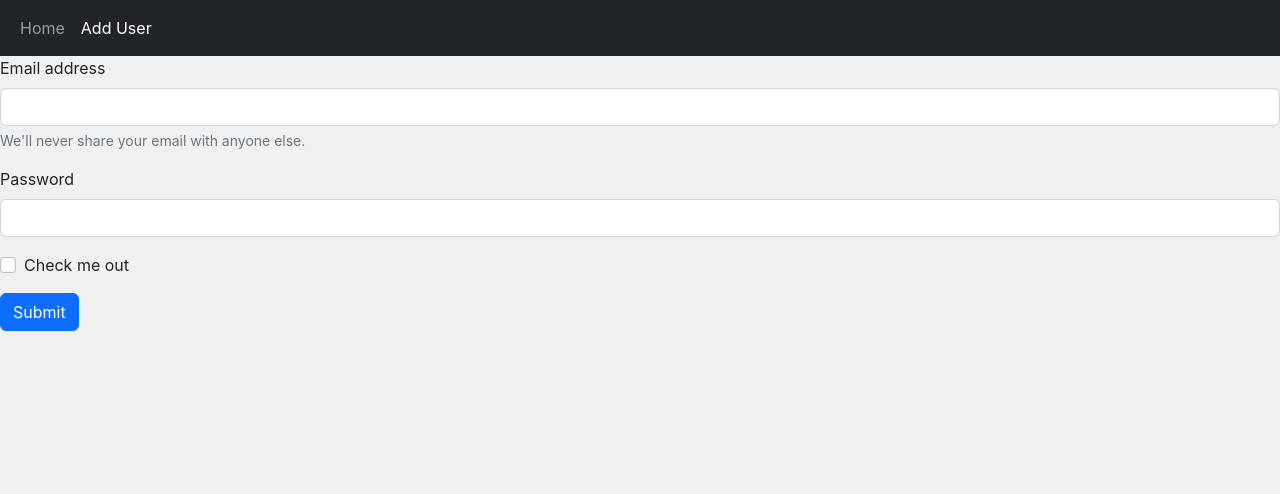
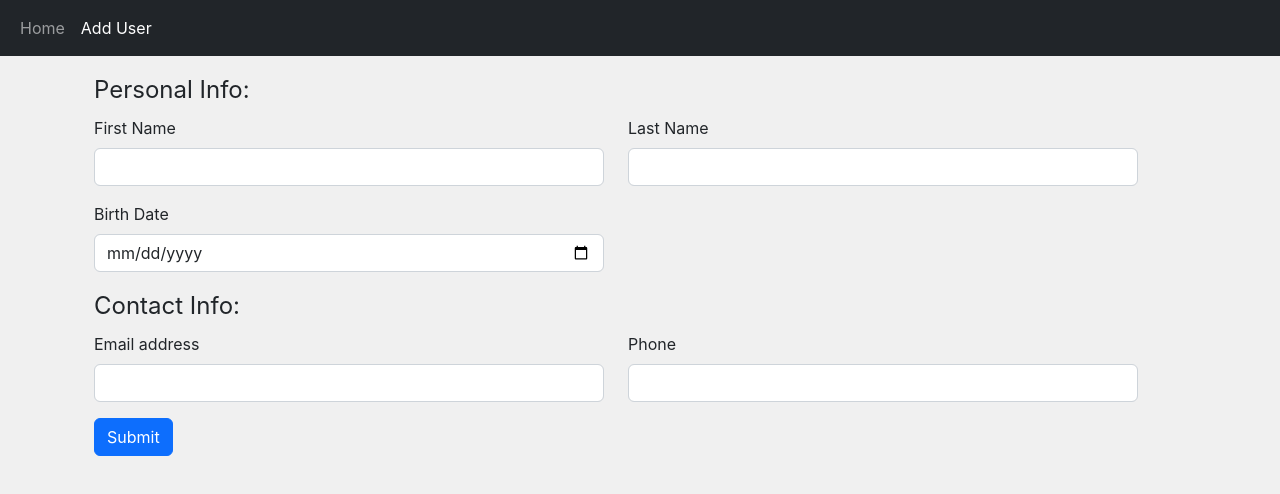
Before and after one commit to tthien95/users-list, a React (Create React App) app: page /new-user in a window 1280 px wide. Shown: the top 494 px of the page. Built offline with nearby package versions, Linux system fonts and the light colour scheme.

Commit message:
Building Form

```diff
--- a/src/App.js
+++ b/src/App.js
@@ -9,8 +9,9 @@ function App() {
     <>
       <Navigation />
       <Routes>
-        <Route path='/' element={<UsersTable />}/>
-        <Route path='new-user' element={<UserForm/>}/>
+        <Route path='/' element={<UsersTable />} exact/>
+        <Route path='new-user' element={<UserForm/>} exact/>
+        <Route path='user/:userId' element={<UserForm/>} exact/>
       </Routes>
     </>
   );
--- a/src/components/Form/UserForm.js
+++ b/src/components/Form/UserForm.js
@@ -1,41 +1,69 @@
 import React from 'react';
+
+const handleFormSubmit= (event) => {
+  event.preventDefault();
+}
 
 export default function UserForm() {
   return (
-    <form>
-      <div class="mb-3">
-        <label for="exampleInputEmail1" class="form-label">
+    <form className="container-md mt-3" onSubmit={handleFormSubmit}>
+      <fieldset className="row mb-3 container">
+        <legend>Personal Info: </legend>
+        <div className="row mb-3">
+          <div className="col-6">
+            <label htmlFor="firstName" className="form-label">
+              First Name
+            </label>
+            <input type="text" className="form-control" id="firstName" />
+          </div>
+          <div className="col-6">
+            <label htmlFor="lastName" className="form-label">
+              Last Name
+            </label>
+            <input type="text" className="form-control" id="lastName" />
+          </div>
+        </div>
+        <div className="row">
+          <div className="col-6">
+            <label htmlFor="firstName" className="form-label">
+              Birth Date
+            </label>
+            <input type="date" className="form-control" id="firstName" />
+          </div>
+        </div>
+      </fieldset>
+      <fieldset className="row mb-3 container">
+        <legend>Contact Info: </legend>
+        <div className="row">
+          <div className="col-6">
+            <label htmlFor="email" className="form-label">
               Email address
             </label>
             <input
               type="email"
-          class="form-control"
-          id="exampleInputEmail1"
-          aria-describedby="emailHelp"
+              className="form-control"
+              id="email"
             />
-        <div id="emailHelp" class="form-text">
-          We'll never share your email with anyone else.
+          </div>
+          <div className="col-6">
+            <label htmlFor="phone" className="form-label">
+              Phone
+            </label>
+            <input
+              type="tel"
+              className="form-control"
+              id="phone"
+            />
           </div>
         </div>
-      <div class="mb-3">
-        <label for="exampleInputPassword1" class="form-label">
-          Password
-        </label>
-        <input
-          type="password"
-          class="form-control"
-          id="exampleInputPassword1"
-        />
-      </div>
-      <div class="mb-3 form-check">
-        <input type="checkbox" class="form-check-input" id="exampleCheck1" />
-        <label class="form-check-label" for="exampleCheck1">
-          Check me out
-        </label>
-      </div>
-      <button type="submit" class="btn btn-primary">
+      </fieldset>
+      <div className="row container">
+        <div className="col-6">
+          <button type="submit" className="btn btn-primary">
             Submit
           </button>
+        </div>
+      </div>
     </form>
   );
 }
```
Lines whose indentation alone changed are shown as unchanged.
